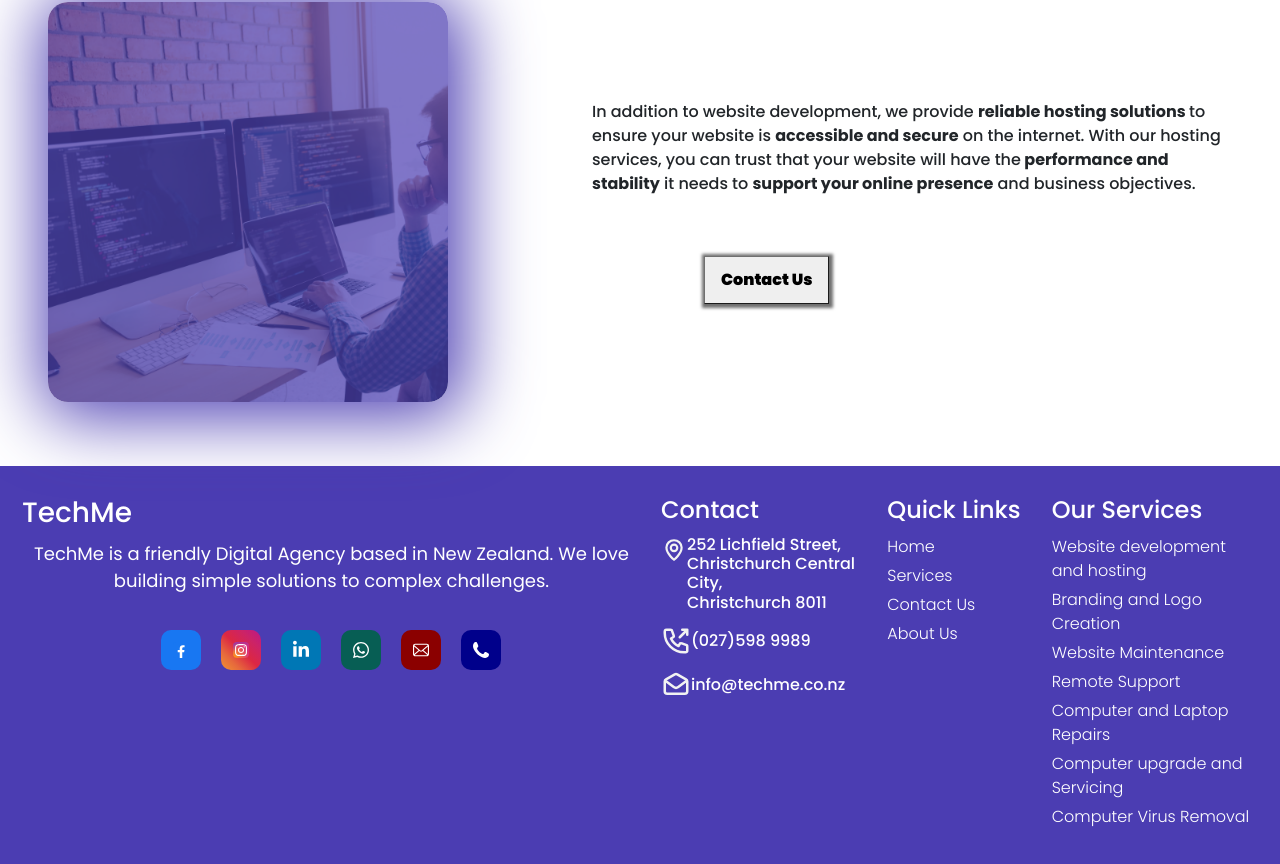
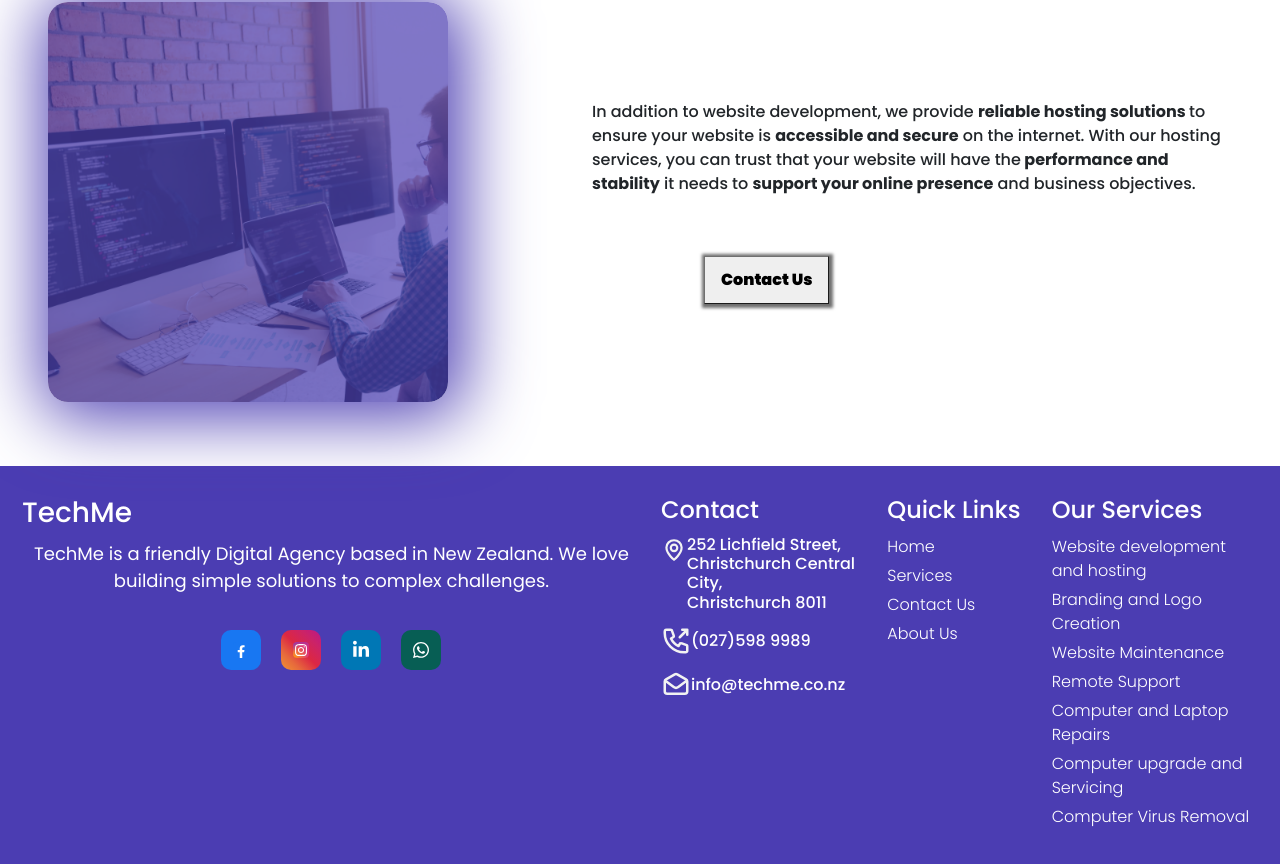
Before and after one commit to baayesh/TechMe, a React (Create React App) app: page /hosting in a window 1280 px wide. Shown: the part 297-1161 px from the top of the page. Built offline with nearby package versions, Linux system fonts and the light colour scheme; a web font is replaced by a local one.

Commit message:
make All services to right

```diff
--- a/src/components/AboutUS/SocialMedia.jsx
+++ b/src/components/AboutUS/SocialMedia.jsx
@@ -8,7 +8,7 @@ const SocialMedia = () => {
       <div className="row justify-content-center">
         <div class="social-card row">
           {/* Facebook */}
-          <button class="Btn facebook">
+          <button class="Btn facebook" >
             <span class="svgContainer">
               <svg
                 xmlns="http://www.w3.org/2000/svg"
@@ -113,78 +113,9 @@ const SocialMedia = () => {
             <span class="BG"></span>
           </button>
 
-          {/* Email */}
-          <button class="Btn email">
-            <span class="svgContainer">
-              <svg
-                height="800px"
-                width="800px"
-                fill="white"
-                version="1.1"
-                id="_x32_"
-                xmlns="http://www.w3.org/2000/svg"
-                viewBox="0 0 512 512"
-              >
-                <style type="text/css"></style>
-                <g>
-                  <path
-                    class="st0"
-                    d="M510.678,112.275c-2.308-11.626-7.463-22.265-14.662-31.054c-1.518-1.915-3.104-3.63-4.823-5.345
-		c-12.755-12.818-30.657-20.814-50.214-20.814H71.021c-19.557,0-37.395,7.996-50.21,20.814c-1.715,1.715-3.301,3.43-4.823,5.345
-		C8.785,90.009,3.63,100.649,1.386,112.275C0.464,116.762,0,121.399,0,126.087V385.92c0,9.968,2.114,19.55,5.884,28.203
-		c3.497,8.26,8.653,15.734,14.926,22.001c1.59,1.586,3.169,3.044,4.892,4.494c12.286,10.175,28.145,16.32,45.319,16.32h369.958
-		c17.18,0,33.108-6.145,45.323-16.384c1.718-1.386,3.305-2.844,4.891-4.43c6.27-6.267,11.425-13.741,14.994-22.001v-0.064
-		c3.769-8.653,5.812-18.171,5.812-28.138V126.087C512,121.399,511.543,116.762,510.678,112.275z M46.509,101.571
-		c6.345-6.338,14.866-10.175,24.512-10.175h369.958c9.646,0,18.242,3.837,24.512,10.175c1.122,1.129,2.179,2.387,3.112,3.637
-		L274.696,274.203c-5.348,4.687-11.954,7.002-18.696,7.002c-6.674,0-13.276-2.315-18.695-7.002L43.472,105.136
-		C44.33,103.886,45.387,102.7,46.509,101.571z M36.334,385.92V142.735L176.658,265.15L36.405,387.435
-		C36.334,386.971,36.334,386.449,36.334,385.92z M440.979,420.597H71.021c-6.281,0-12.158-1.651-17.174-4.552l147.978-128.959
-		l13.815,12.018c11.561,10.046,26.028,15.134,40.36,15.134c14.406,0,28.872-5.088,40.432-15.134l13.808-12.018l147.92,128.959
-		C453.137,418.946,447.26,420.597,440.979,420.597z M475.666,385.92c0,0.529,0,1.051-0.068,1.515L335.346,265.221L475.666,142.8
-		V385.92z"
-                  />
-                </g>
-              </svg>
-            </span>
-            <span class="BG"></span>
-          </button>
 
-          {/* Call */}
 
-          <button class="Btn mobile">
-            <span class="svgContainer">
-              <svg
-                width="800px"
-                height="800px"
-                viewBox="0 0 15 15"
-                version="1.1"
 
-              >
-                <defs></defs>
-                <g
-                  id="Page-1"
-                  stroke="none"
-                  stroke-width="1"
-                  fill="none"
-                  fill-rule="evenodd"
-                >
-                  <g
-                    id="Dribbble-Light-Preview"
-                    transform="translate(-103.000000, -7321.000000)"
-                    fill="white"
-                  >
-                    <g id="icons" transform="translate(56.000000, 160.000000)">
-                      <path
-                        d="M61.7302966,7173.99596 C61.2672966,7175.40296 59.4532966,7176.10496 58.1572966,7175.98796 C56.3872966,7175.82796 54.4612966,7174.88896 52.9992966,7173.85496 C50.8502966,7172.33496 48.8372966,7169.98396 47.6642966,7167.48896 C46.8352966,7165.72596 46.6492966,7163.55796 47.8822966,7161.95096 C48.3382966,7161.35696 48.8312966,7161.03996 49.5722966,7161.00296 C50.6002966,7160.95296 50.7442966,7161.54096 51.0972966,7162.45696 C51.3602966,7163.14196 51.7112966,7163.84096 51.9072966,7164.55096 C52.2742966,7165.87596 50.9912966,7165.93096 50.8292966,7167.01396 C50.7282966,7167.69696 51.5562966,7168.61296 51.9302966,7169.09996 C52.6632966,7170.05396 53.5442966,7170.87696 54.5382966,7171.50296 C55.1072966,7171.86196 56.0262966,7172.50896 56.6782966,7172.15196 C57.6822966,7171.60196 57.5872966,7169.90896 58.9912966,7170.48196 C59.7182966,7170.77796 60.4222966,7171.20496 61.1162966,7171.57896 C62.1892966,7172.15596 62.1392966,7172.75396 61.7302966,7173.99596 C61.4242966,7174.92396 62.0362966,7173.06796 61.7302966,7173.99596"
-                        id="call-[#192]"
-                      ></path>
-                    </g>
-                  </g>
-                </g>
-              </svg>
-            </span>
-            <span class="BG"></span>
-          </button>
 
           {/* LinkedIn */}
           {/* Discord */}
--- a/src/components/Sub Header/Sub Header.css
+++ b/src/components/Sub Header/Sub Header.css
@@ -49,7 +49,8 @@
 
   /* Spaces and sizes */
   margin-bottom: -1.5em;
-  margin-left: 25em;
+  right: 0;
+  margin-right: 1em;
 }
 
 .subhead-line {
```
